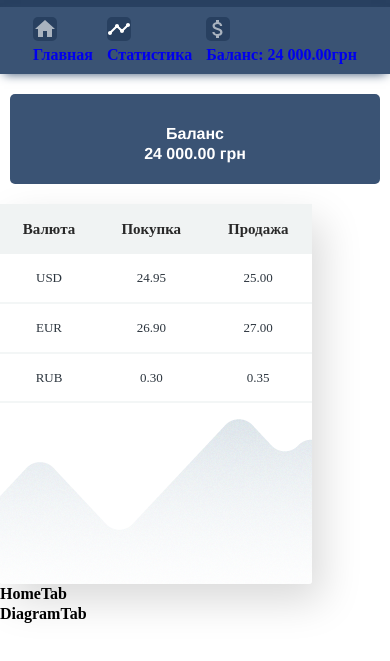
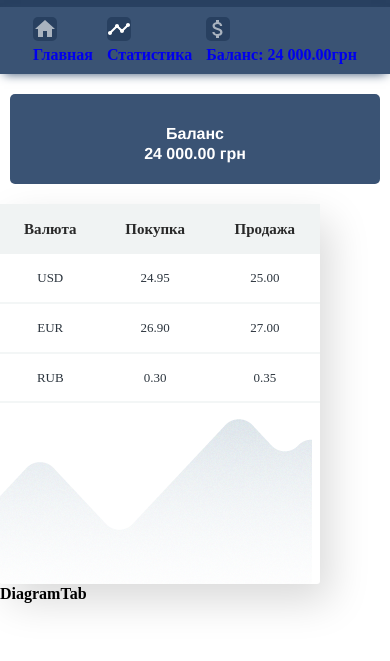
Before and after one commit to 503292/wallet, a React app: page /diagram in a window 390 px wide. Shown: the part 33-694 px from the top of the page. Built offline with nearby package versions, Linux system fonts and the light colour scheme.

Commit message:
FIX _ Currency for mobile

```diff
--- a/src/components/Currency/Currency.module.css
+++ b/src/components/Currency/Currency.module.css
@@ -1,9 +1,10 @@
 .currencyContainer {
   height: 380px;
-  width: 312px;
+  max-width: 320px;
   background-image: url('../../assets/icons/bg/bg.png');
   background-repeat: no-repeat;
   border-radius: 3px;
+
   box-shadow: 10px 17.321px 40px 0px rgba(1, 1, 0, 0.15);
 }
 
--- a/src/pages/DashboardPage/DashboardPage.js
+++ b/src/pages/DashboardPage/DashboardPage.js
@@ -23,9 +23,6 @@ class DashboardPage extends Component {
             <Balance>Balance</Balance>
             <Currency>Currency</Currency>
           </div>
-          <div>
-            <HomeTab>HomeTab</HomeTab>
-          </div>
           <div className={css.tabsWrap}>
             <Switch>
               <Route path="/home" exact component={HomeTab} />
```
